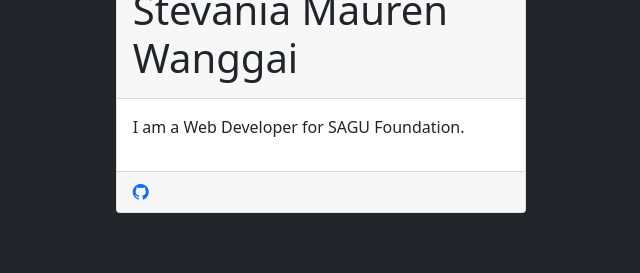
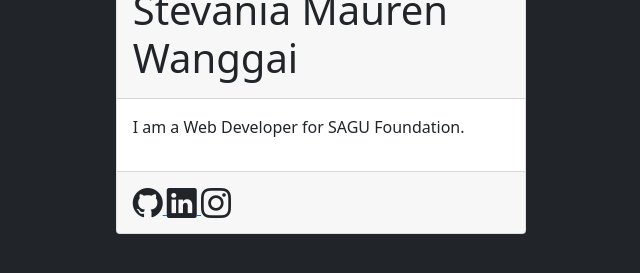
Before and after one commit to Stevaniawanggai11/learn-html-css, a plain HTML site: page index.html in a window 1280 px wide. Shown: the part 377-650 px from the top of the page, without its empty margins (319-959 px from the left). Drawn offline with nearby package versions, Linux system fonts and the light colour scheme.

Commit message:
Update index.html

```diff
--- a/index.html
+++ b/index.html
@@ -28,9 +28,17 @@
                     </div>
                     <div class="card-footer">
                         <a href="https://github.com/Stevaniawanggai11" target="_blank">
-                            <i class="bi-github" style="font-size: 30 px;"></i>
+                            <i class="bi-github text-dark" style="font-size: 30px;"></i>
                         </a>
 
+                        <a href="https://www.linkedin.com/in/stevania-wanggai-7b8a27225/" target="_blank">
+                            <i class="bi bi-linkedin text-dark" style="font-size: 30px;"></i>
+
+                        </a>
+
+                        <a href="https://www.instagram.com/stevaniawanggai/"target="_blank">
+                            <i class="bi bi-instagram text-dark" style="font-size: 30px;"></i>
+                        </a>
                     </div>
                 </div>
             </div>
```
